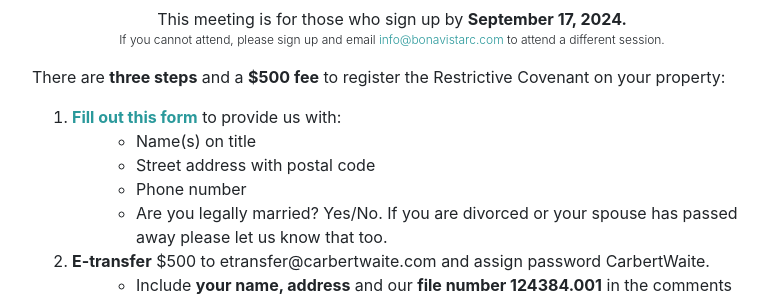
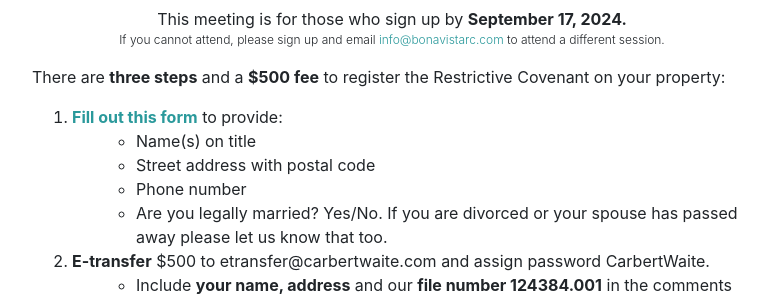
Before and after one commit to BonavistaRC/BonavistaRC.github.io, a Jekyll site: the page built from index.markdown, in a window 1280 px wide and 900 px high, scrolled down 1685 px. Shown: the part 185-485 px from the top of the window, without its empty margins (248-1031 px from the left). Built offline with Jekyll 4.4.1, drawn with Linux system fonts in a browser that asks for light colours.

Commit message:
Update steps_to_signup.md

```diff
--- a/_includes/steps_to_signup.md
+++ b/_includes/steps_to_signup.md
@@ -1,7 +1,7 @@
 There are **three steps** and a **$500 fee** to register the Restrictive Covenant on your property:
 
 
-1. **[Fill out this form](../signup)** to provide us with:
+1. **[Fill out this form](../signup)** to provide:
 * Name(s) on title
 * Street address with postal code
 * Phone number
```
